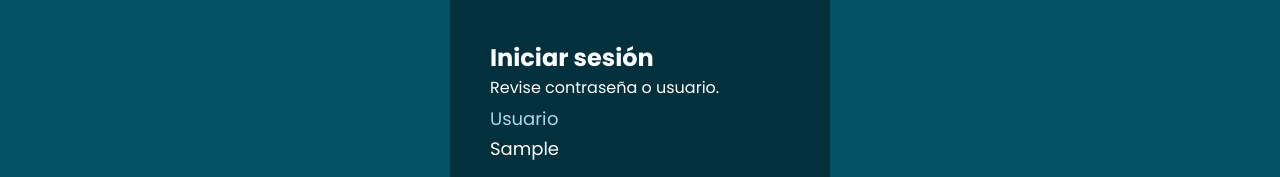
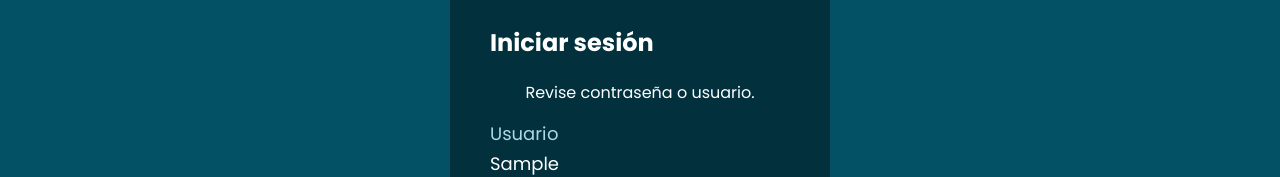
Before and after one commit to cristaalm/FrontBlogWeb, a React (Vite) app: page /login in a window 1280 px wide. Both pictures are taken after typing "Sample", "Sample123" into the empty fields and a click on the button "Ingresar". Shown: the part 275-452 px from the top of the page. Built offline with nearby package versions, Linux system fonts and the light colour scheme; no server answers.

Commit message:
render ON

```diff
--- a/src/css/AuthForm.css
+++ b/src/css/AuthForm.css
@@ -7,6 +7,7 @@
   --color-5: #84b6f4;
   --color-green1: #56a686;
   --color-green2: #03653e;
+  --color-red:#650303;
 }
 
 * {
@@ -174,3 +175,21 @@ input:valid + label span{
   color: lightblue;
   transform: translateY(-30px);
 }
+
+.message {
+  /* Estilos generales del mensaje */
+  padding: 10px;
+  margin-top: 10px;
+  border-radius: 5px;
+  text-align: center;
+}
+
+.success {
+  background-color: var(--color-green2);
+  color: white;
+}
+
+.error {
+  background-color: var(--color-red); /* Rojo */
+  color: white;
+}
--- a/src/js/readUsers.js
+++ b/src/js/readUsers.js
@@ -2,7 +2,7 @@ import axios from 'axios';
 
 export const loginUser = async (username, password) => {
     try {
-      const response = await axios.post('http://localhost:8080/api/users/login', {
+      const response = await axios.post('https://backblogweb.onrender.com/api/users/login', {
         nombreusuario: username,
         contraseña: password
       });
--- a/src/jsx/components/AuthForm.jsx
+++ b/src/jsx/components/AuthForm.jsx
@@ -5,9 +5,12 @@ import { useNavigate } from "react-router-dom";
 import "../../js/AuthForm.js";
 
 const AuthForm = () => {
+  window.onload()
   const [username, setUsername] = useState("");
   const [password, setPassword] = useState("");
   const [message, setMessage] = useState("");
+  const [messageClass, setMessageClass] = useState("");
+
   let navigate = useNavigate();
 
   useEffect(() => {
@@ -29,8 +32,10 @@ const AuthForm = () => {
           navigate("/dashboard");
         }, 1000);
         setMessage("Usuario logueado correctamente.");
+        setMessageClass("success");
       } else {
         setMessage("Revise contraseña o usuario.");
+        setMessageClass("error");
       }
     } catch (error) {
       console.error("Login failed:", error);
@@ -48,7 +53,7 @@ const AuthForm = () => {
       <div className="container">
         <img src="/img/logo.png" alt="Logo" />
         <h1>Iniciar sesión</h1>
-        {message && <div className="message">{message}</div>}
+        {message && <div className={`message ${messageClass}`}>{message}</div>}
         <form onSubmit={handleSubmit}>
           <div className="form-control">
             <input
```
